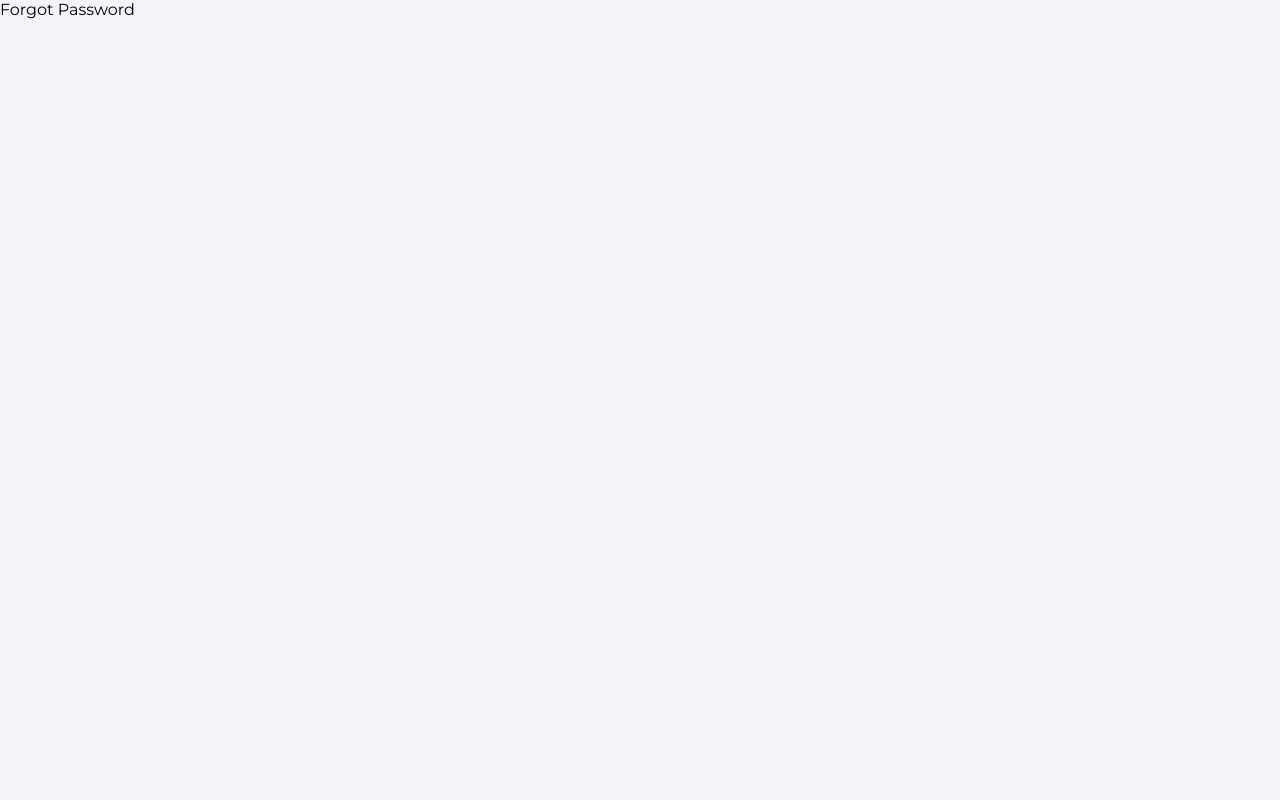
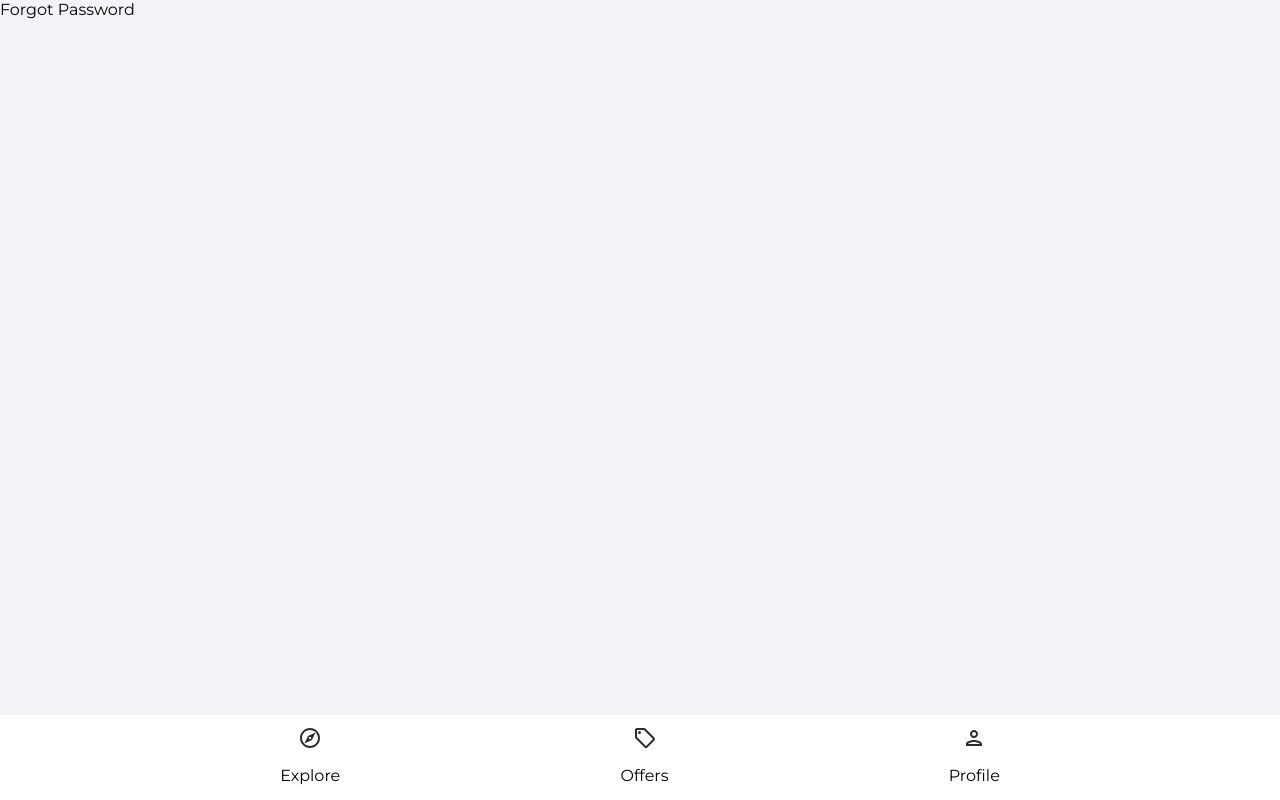
Before and after one commit to adesh02092000/nester, a React (Vite) app: page /forgot-password in a window 1280 px wide. Built offline with nearby package versions, Linux system fonts and the light colour scheme.

Commit message:
Created Navbar component

```diff
--- a/package.json
+++ b/package.json
@@ -11,7 +11,8 @@
     "firebase": "^9.8.2",
     "react": "^18.0.0",
     "react-dom": "^18.0.0",
-    "react-router-dom": "^6.3.0"
+    "react-router-dom": "^6.3.0",
+    "vite-plugin-svgr": "^2.1.0"
   },
   "devDependencies": {
     "@types/react": "^18.0.0",
--- a/src/App.jsx
+++ b/src/App.jsx
@@ -1,4 +1,5 @@
 import { BrowserRouter as Router, Routes, Route } from 'react-router-dom'
+import Navbar from './components/Navbar'
 import Explore from './pages/Explore'
 import Offers from './pages/Offers'
 import SignIn from './pages/SignIn'
@@ -18,6 +19,8 @@ function App() {
           <Route path='/sign-up' element={<SignUp />} />
           <Route path='/forgot-password' element={<ForgotPassword />} />
         </Routes>
+        {/* Navbar */}
+        <Navbar />
       </Router>
     </>
   )
--- /dev/null
+++ b/src/components/Navbar.jsx
@@ -0,0 +1,30 @@
+import { ReactComponent as OfferIcon } from '../assets/svg/localOfferIcon.svg'
+import { ReactComponent as ExploreIcon } from '../assets/svg/exploreIcon.svg'
+import { ReactComponent as PersonOutlineIcon } from '../assets/svg/personOutlineIcon.svg'
+
+export default function Navbar() {
+  return (
+    <footer className='navbar'>
+      <nav className='navbarNav'>
+        <ul className='navbarListItems'>
+          <li className='navbarListItem'>
+            <ExploreIcon fill='#2c2c2c' width='36px' heigth='36px' />
+            <p>Explore</p>
+          </li>
+        </ul>
+        <ul className='navbarListItems'>
+          <li className='navbarListItem'>
+            <OfferIcon fill='#2c2c2c' width='36px' heigth='36px' />
+            <p>Offers</p>
+          </li>
+        </ul>
+        <ul className='navbarListItems'>
+          <li className='navbarListItem'>
+            <PersonOutlineIcon fill='#2c2c2c' width='36px' heigth='36px' />
+            <p>Profile</p>
+          </li>
+        </ul>
+      </nav>
+    </footer>
+  )
+}
--- a/src/index.css
+++ b/src/index.css
@@ -156,14 +156,14 @@ button {
   width: 100%;
   margin-top: 0.75rem;
   overflow-y: hidden;
+  display: flex;
+  justify-content: space-evenly;
+  align-items: center;
 }
 
 .navbarListItems {
   margin: 0;
   padding: 0;
-  display: flex;
-  justify-content: space-evenly;
-  align-items: center;
 }
 
 .navbarListItem {
--- a/vite.config.js
+++ b/vite.config.js
@@ -1,7 +1,8 @@
 import { defineConfig } from 'vite'
+import svgr from 'vite-plugin-svgr'
 import react from '@vitejs/plugin-react'
 
 // https://vitejs.dev/config/
 export default defineConfig({
-  plugins: [react()]
+  plugins: [svgr(), react()],
 })
```
Also changed, not shown: 2 other files (tests, documents, lock files or other folders).
